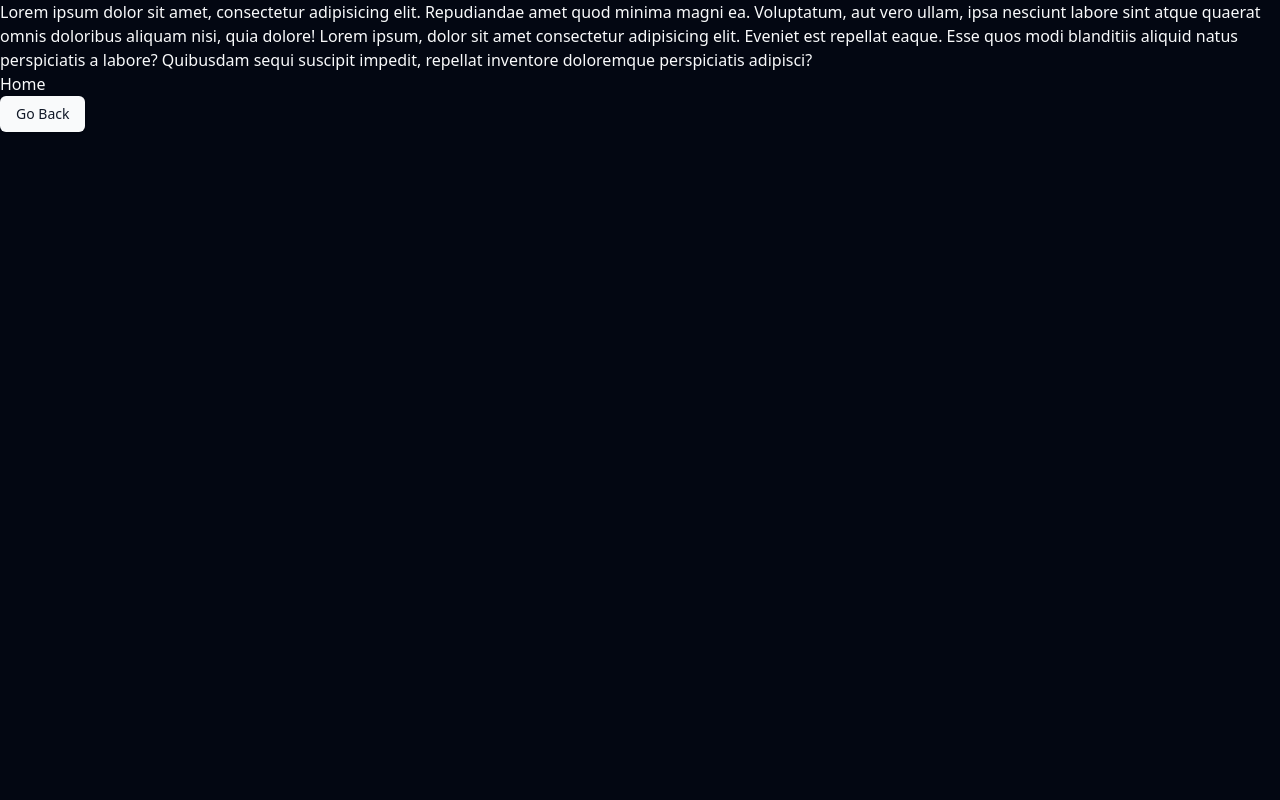
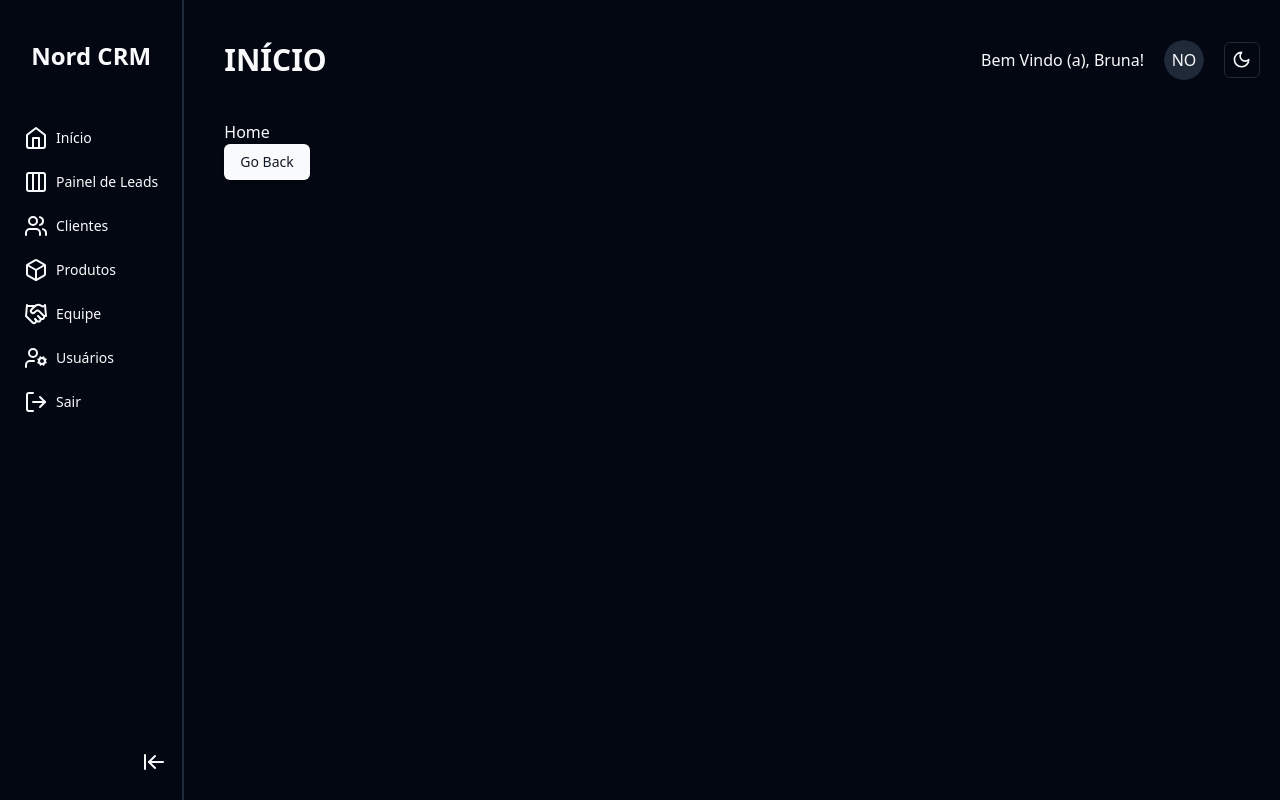
Before and after one commit to JA-Lourenco/NordCRM, a React (Vite) app: page /home in a window 1280 px wide. Built offline with nearby package versions, Linux system fonts and the light colour scheme.

Commit message:
style: define styles for default layout

```diff
--- a/package.json
+++ b/package.json
@@ -11,6 +11,7 @@
   },
   "dependencies": {
     "@hookform/resolvers": "^3.3.4",
+    "@radix-ui/react-avatar": "^1.0.4",
     "@radix-ui/react-dropdown-menu": "^2.0.6",
     "@radix-ui/react-icons": "^1.3.0",
     "@radix-ui/react-label": "^2.0.2",
--- /dev/null
+++ b/src/components/ui/avatar.tsx
@@ -0,0 +1,48 @@
+import * as React from "react"
+import * as AvatarPrimitive from "@radix-ui/react-avatar"
+
+import { cn } from "@/lib/utils"
+
+const Avatar = React.forwardRef<
+  React.ElementRef<typeof AvatarPrimitive.Root>,
+  React.ComponentPropsWithoutRef<typeof AvatarPrimitive.Root>
+>(({ className, ...props }, ref) => (
+  <AvatarPrimitive.Root
+    ref={ref}
+    className={cn(
+      "relative flex h-10 w-10 shrink-0 overflow-hidden rounded-full",
+      className
+    )}
+    {...props}
+  />
+))
+Avatar.displayName = AvatarPrimitive.Root.displayName
+
+const AvatarImage = React.forwardRef<
+  React.ElementRef<typeof AvatarPrimitive.Image>,
+  React.ComponentPropsWithoutRef<typeof AvatarPrimitive.Image>
+>(({ className, ...props }, ref) => (
+  <AvatarPrimitive.Image
+    ref={ref}
+    className={cn("aspect-square h-full w-full", className)}
+    {...props}
+  />
+))
+AvatarImage.displayName = AvatarPrimitive.Image.displayName
+
+const AvatarFallback = React.forwardRef<
+  React.ElementRef<typeof AvatarPrimitive.Fallback>,
+  React.ComponentPropsWithoutRef<typeof AvatarPrimitive.Fallback>
+>(({ className, ...props }, ref) => (
+  <AvatarPrimitive.Fallback
+    ref={ref}
+    className={cn(
+      "flex h-full w-full items-center justify-center rounded-full bg-muted",
+      className
+    )}
+    {...props}
+  />
+))
+AvatarFallback.displayName = AvatarPrimitive.Fallback.displayName
+
+export { Avatar, AvatarImage, AvatarFallback }
--- a/src/layout/index.tsx
+++ b/src/layout/index.tsx
@@ -1,21 +1,106 @@
+import { useState } from "react";
+
+import { Button } from "@/components/ui/button";
+import { Avatar, AvatarFallback, AvatarImage } from "@/components/ui/avatar";
+import { ModeToggle } from "@/components/ui/mode-toggle";
+
+import { Link } from "react-router-dom";
 import { Outlet } from "react-router-dom";
 
+import {
+	ArrowLeftToLine,
+	ArrowRightToLine,
+	Box,
+	Columns3,
+	Handshake,
+	Home,
+	LogOut,
+	UserCog,
+	Users,
+} from "lucide-react";
+
 export function Layout() {
+	const [isSidebarOpen, setIsSidebarOpen] = useState(true);
+
+	const menuItems = [
+		{ name: "Início", icon: <Home /> },
+		{ name: "Painel de Leads", icon: <Columns3 /> },
+		{ name: "Clientes", icon: <Users /> },
+		{ name: "Produtos", icon: <Box /> },
+		{ name: "Equipe", icon: <Handshake /> },
+		{ name: "Usuários", icon: <UserCog /> },
+		{ name: "Sair", icon: <LogOut /> },
+	];
+
+	function handleSidebar() {
+		setIsSidebarOpen((state) => !state);
+	}
+
+	function Sidebar() {
+		return isSidebarOpen ? (
+			<aside className="border-r-2 px-2 flex flex-col gap-2 w-52 relative">
+				<h2 className="text-2xl font-bold text-center my-10">Nord CRM</h2>
+
+				{menuItems.map(({ name, icon }, index) => (
+					<Link to="" key={index} className="">
+						<Button className="gap-2" variant="ghost">
+							{icon}
+							{name}
+						</Button>
+					</Link>
+				))}
+
+				<div className="absolute bottom-5 right-1">
+					<Button variant="ghost" size={"sm"} onClick={() => handleSidebar()}>
+						<ArrowLeftToLine />
+					</Button>
+				</div>
+			</aside>
+		) : (
+			<aside className="border-r-2 px-2 flex flex-col items-center gap-2 w-15 relative">
+				<h2 className="text-2xl font-bold text-center my-10">NR</h2>
+
+				{menuItems.map(({ icon }, index) => (
+					<Link to="" key={index} className="">
+						<Button className="" variant="ghost" size={"sm"}>
+							{icon}
+						</Button>
+					</Link>
+				))}
+
+				<div className="absolute bottom-5">
+					<Button variant="ghost" size={"icon"} onClick={() => handleSidebar()}>
+						<ArrowRightToLine />
+					</Button>
+				</div>
+			</aside>
+		);
+	}
+
 	return (
-		<>
-			<div className="w-full">
-				<span className="text-justify">
-					Lorem ipsum dolor sit amet, consectetur adipisicing elit. Repudiandae
-					amet quod minima magni ea. Voluptatum, aut vero ullam, ipsa nesciunt
-					labore sint atque quaerat omnis doloribus aliquam nisi, quia dolore!
-					Lorem ipsum, dolor sit amet consectetur adipisicing elit. Eveniet est
-					repellat eaque. Esse quos modi blanditiis aliquid natus perspiciatis a
-					labore? Quibusdam sequi suscipit impedit, repellat inventore
-					doloremque perspiciatis adipisci?
-				</span>
-			</div>
+		<div className="h-dvh flex gap-x-10">
+			<Sidebar />
 
-			<Outlet />
-		</>
+			<main className="w-full pt-10 pr-5">
+				<div className="w-full flex items-center justify-between">
+					<h1 className="text-3xl font-bold">INÍCIO</h1>
+
+					<div className="flex items-center gap-5">
+						<h3>Bem Vindo (a), Bruna!</h3>
+
+						<Avatar>
+							<AvatarImage src="" />
+							<AvatarFallback>NO</AvatarFallback>
+						</Avatar>
+
+						<ModeToggle />
+					</div>
+				</div>
+
+				<div className="pt-10">
+					<Outlet />
+				</div>
+			</main>
+		</div>
 	);
 }
```
Also changed, not shown: 1 other file (tests, documents, lock files or other folders).
